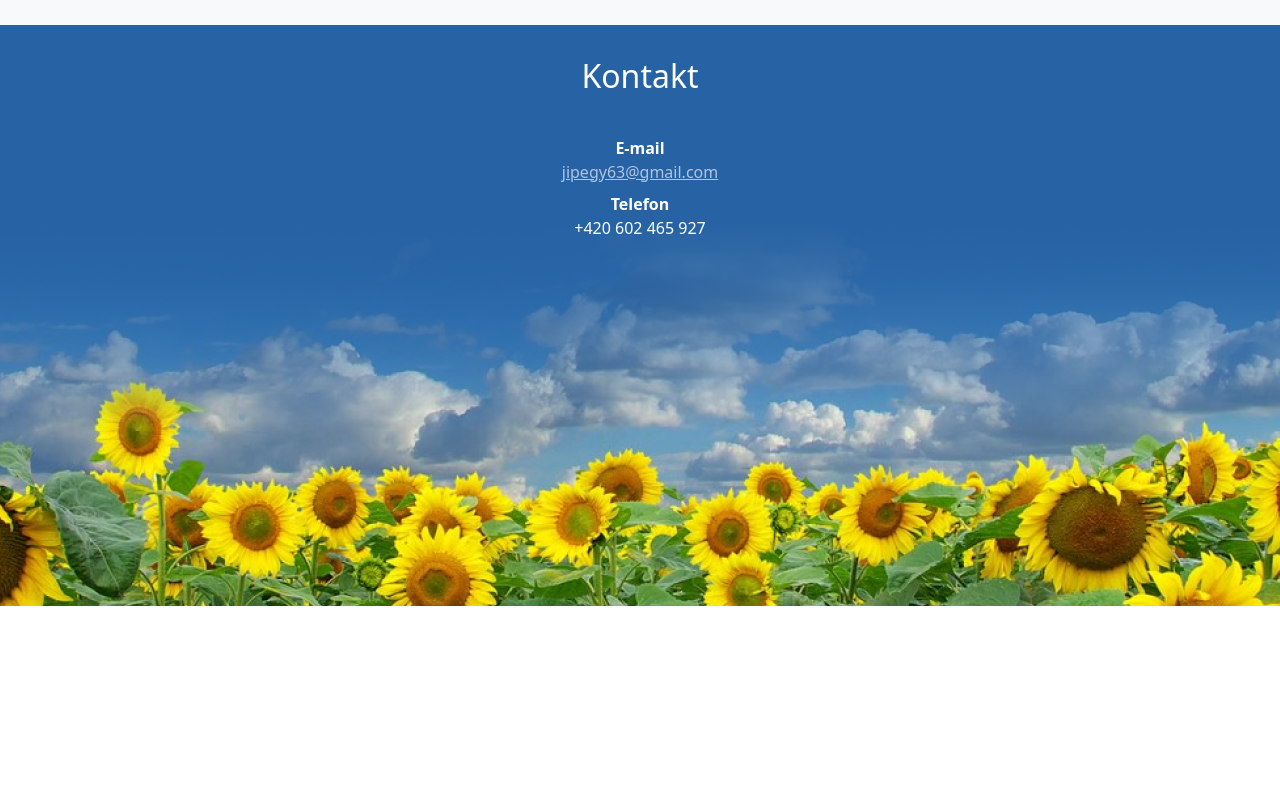
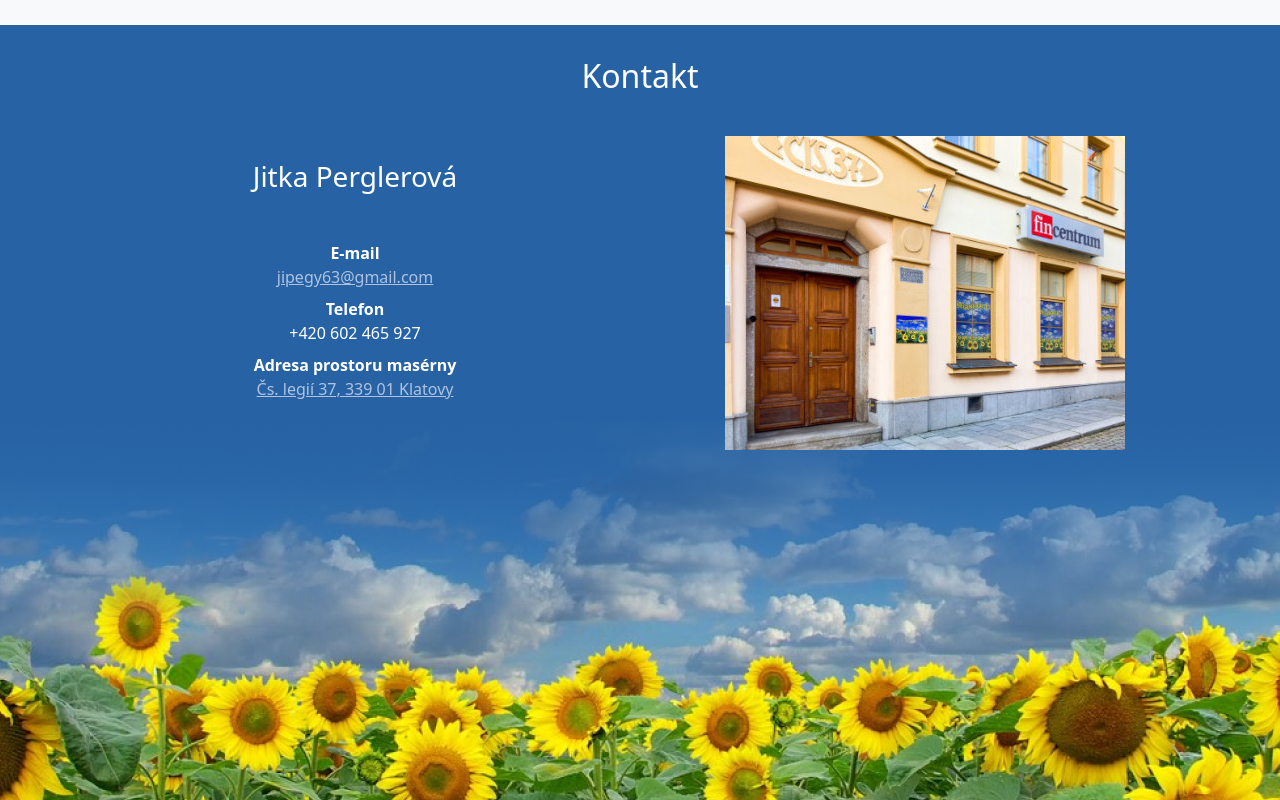
Before and after one commit to jpergler/zacilenonazdravi, a website built with Parcel: page src/index.html in a window 1280 px wide. Shown: the part 4872-5672 px from the top of the page. Before the commit the page ends 5478 px from the top, so only its background shows below. Built offline with nearby package versions, Linux system fonts and the light colour scheme; files whose address does not match are found by name.

Commit message:
Add building photo and address to contact section

```diff
--- a/src/index.html
+++ b/src/index.html
@@ -437,18 +437,31 @@
             </div>
         </div>
         <div class="container-xl">
-            <dl class="text-center">
-                <dt>E-mail</dt>
-                <dd><a href="mailto:jipegy63@gmail.com">jipegy63@gmail.com</a></dd>
-                <dt>Telefon</dt>
-                <dd>+420 602 465 927</dd>
-            </dl>
+            <div class="row">
+                <div class="col-lg-6 text-center">
+                    <h3 class="mt-lg-4 mb-5">Jitka Perglerová</h3>
+                    <dl>
+                        <dt>E-mail</dt>
+                        <dd><a href="mailto:jipegy63@gmail.com">jipegy63@gmail.com</a></dd>
+                        <dt>Telefon</dt>
+                        <dd>+420 602 465 927</dd>
+                        <dt>Adresa prostoru masérny</dt>
+                        <dd><a href="https://mapy.cz/s/kebopepake" target="_blank">Čs. legií 37, 339 01 Klatovy</a></dd>
+                    </dl>
+                </div>
+                <div class="col-lg-6 contact-gallery text-center mt-5 mt-lg-0">
+                    <a href="img/foto-maserna.jpg">
+                        <img src="img/foto-maserna-thumbnail.jpg" alt="Foto domu, kde se nachází prostor masérny" title="Foto domu, kde se nachází prostor masérny" width="400">
+                    </a>
+                </div>
+            </div>
         </div>
     </section>
 </main>
 <script src="../node_modules/simplelightbox/dist/simple-lightbox.min.js"></script>
 <script>
     const lightbox = new SimpleLightbox('.voucher-gallery a');
+    const lightbox2 = new SimpleLightbox('.contact-gallery a');
 </script>
 </body>
 </html>
```
Also changed, not shown: src/img/foto-maserna-thumbnail.jpg (added), src/img/foto-maserna.jpg (added).
